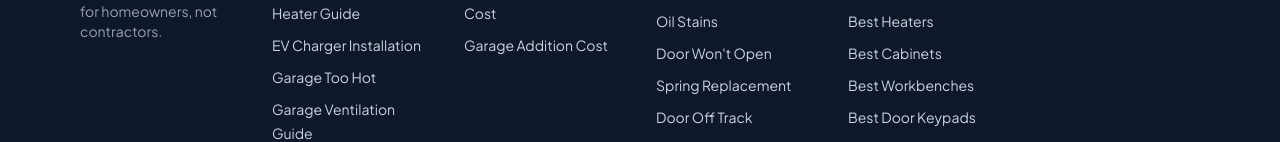
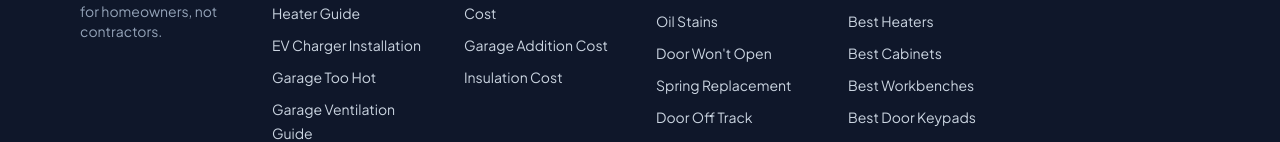
Before and after one commit to thebasementguide2026/thegarage.guide-, a Next.js app: page /comparisons in a window 1280 px wide. Shown: the part 906-1048 px from the top of the page. Built offline with nearby package versions, Linux system fonts and the light colour scheme.

Commit message:
Add garage-insulation-cost to footer

```diff
--- a/components/Footer.tsx
+++ b/components/Footer.tsx
@@ -27,6 +27,7 @@ const footerSections = [
       { label: 'Conversion Cost', href: '/cost-guides/garage-conversion-cost' },
       { label: 'Door Replacement Cost', href: '/cost-guides/garage-door-replacement-cost' },
       { label: 'Garage Addition Cost', href: '/cost-guides/garage-addition-cost' },
+      { label: 'Insulation Cost', href: '/cost-guides/garage-insulation-cost' },
     ],
   },
   {
```
